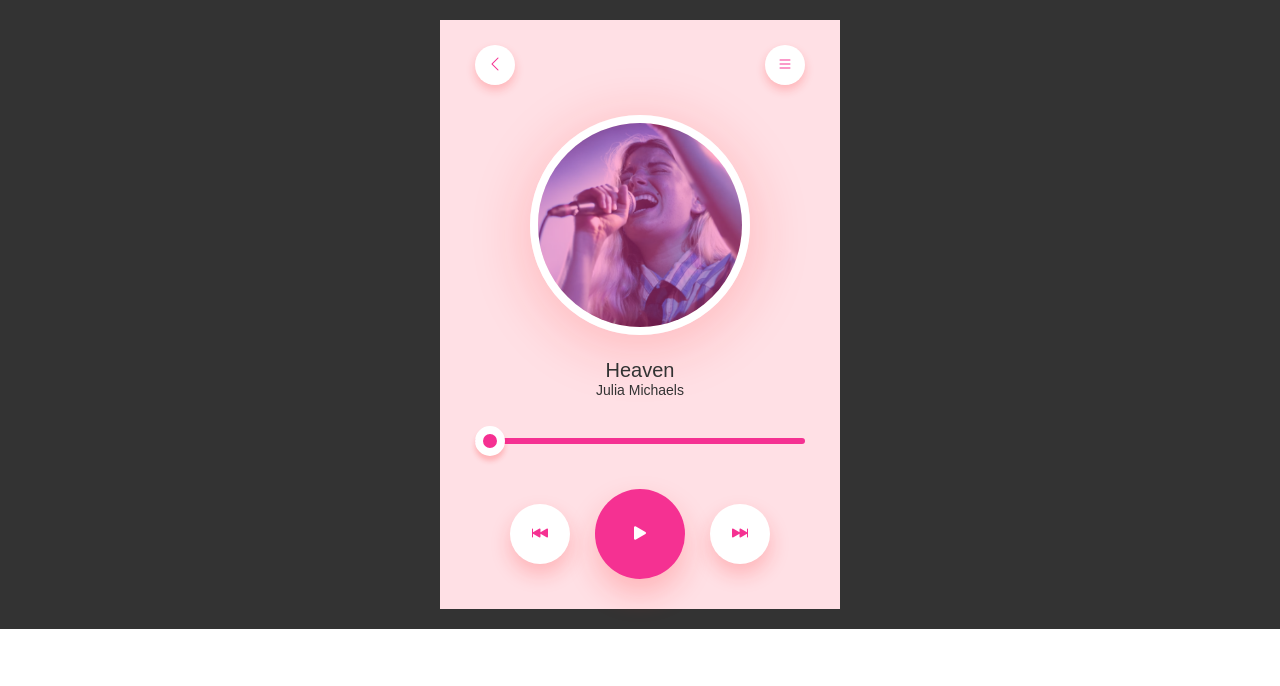
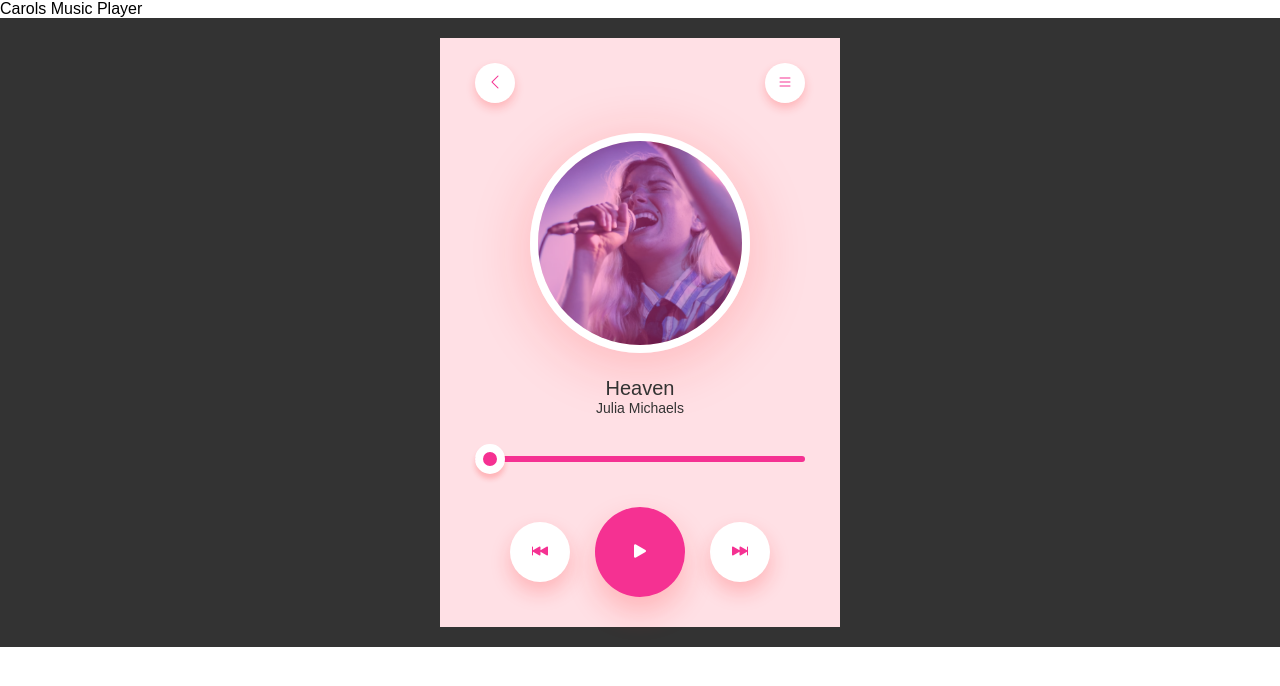
Before and after one commit to Carol254/JsMusicPlayerApp, a plain HTML site: page index.html in a window 1280 px wide. Drawn offline with nearby package versions, Linux system fonts and the light colour scheme.

Commit message:
few changes made

```diff
--- a/index.html
+++ b/index.html
@@ -10,6 +10,8 @@
     <link rel="stylesheet" href="styles.css">
 </head>
 <body>
+
+    <div>Carols Music Player</div>
    <div class="container">
         <div class="music-player">
             <nav>
```
